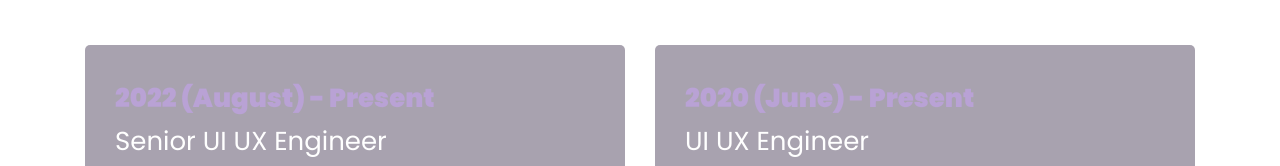
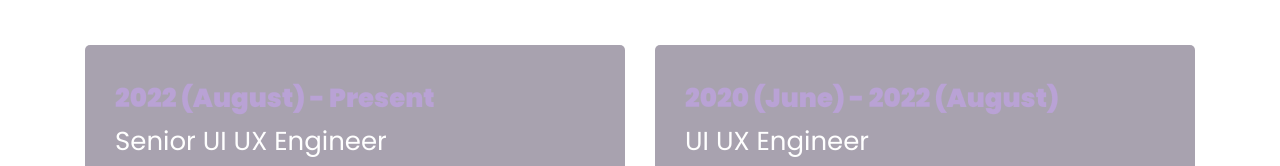
Before and after one commit to nisalwijayasooriya/nisalwijayasooriya.github.io, a plain HTML site: page index.html in a window 1280 px wide. Shown: the part 1480-1646 px from the top of the page. Drawn offline with Linux system fonts and the light colour scheme; files whose address does not match are found by name.

Commit message:
Update index.html
Updated the previous company details

```diff
--- a/index.html
+++ b/index.html
@@ -138,7 +138,7 @@
 
                     <div class="col-md-6">
                         <div class="resume-wrap ftco-animate">
-                            <span class="date">2020 (June) - Present</span>
+                            <span class="date">2020 (June) - 2022 (August)</span>
                             <h2>UI UX Engineer</h2>
                             <img src="images/Icons/EM.jpg" width="100%">
                             <span class="position">Elegant Media Private Limite</span>
```
